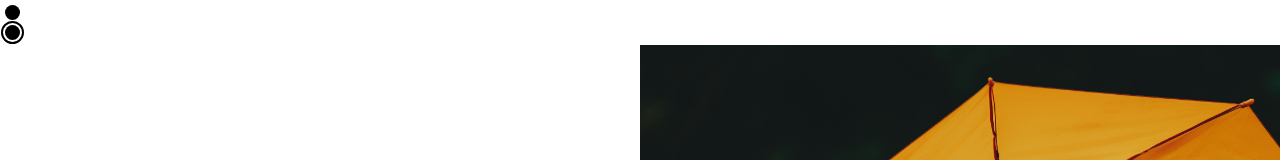
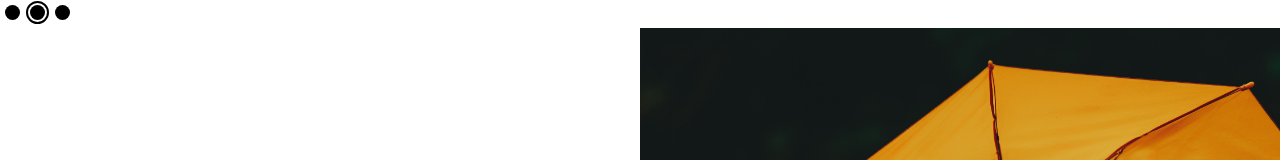
Before and after one commit to Djkde01/pufi-landing, a Next.js app: page / in a window 1280 px wide. Shown: the top 160 px of the page. Built offline with nearby package versions, Linux system fonts and the light colour scheme.

Commit message:
feat (DotsList Molecule)

```diff
--- a/components/atoms/DotSlider/DotSlider.jsx
+++ b/components/atoms/DotSlider/DotSlider.jsx
@@ -1,5 +1,5 @@
-function DotSlider({ selected }) {
-  return <div className={`dot ${selected ? "dot-selected" : ""}`} />;
+function DotSlider({ number }) {
+  return <div className={`dot ${number === 1 ? "dot-selected" : ""}`} />;
 }
 
 export default DotSlider;
--- a/components/atoms/DotSlider/DotSlider.module.scss
+++ b/components/atoms/DotSlider/DotSlider.module.scss
@@ -4,6 +4,7 @@
   height: 15px;
   width: 15px;
   margin: 5px;
+  display: inline-block;
 
   &:hover {
     cursor: pointer;
--- /dev/null
+++ b/components/molecules/DotsList/DotsList.jsx
@@ -0,0 +1,15 @@
+import DotSlider from "../../atoms/DotSlider/DotSlider";
+
+function DotsList() {
+  const renderDots = () => {
+    const dots = [];
+    for (let index = 0; index < 3; index += 1) {
+      dots.push(<DotSlider key={`dot-${index}`} number={index} />);
+    }
+    return dots;
+  };
+
+  return <span>{renderDots()}</span>;
+}
+
+export default DotsList;
--- /dev/null
+++ b/components/molecules/DotsList/DotsList.module.scss
@@ -0,0 +1,7 @@
+.dots {
+  display: flex;
+  justify-content: center;
+  padding: 20px 0;
+  position: relative;
+  z-index: 2;
+}
--- a/pages/index.jsx
+++ b/pages/index.jsx
@@ -1,5 +1,5 @@
 import Head from "next/head";
-import DotSlider from "../components/atoms/DotSlider/DotSlider";
+import DotsList from "../components/molecules/DotsList/DotsList";
 import ItemList from "../components/organisms/ItemList/ItemList";
 
 export default function Home() {
@@ -10,8 +10,7 @@ export default function Home() {
         <meta name="description" content="Generated by create next app" />
         <link rel="icon" href="/favicon.ico" />
       </Head>
-      <DotSlider />
-      <DotSlider selected />
+      <DotsList />
 
       <ItemList />
     </div>
--- a/styles/Main.scss
+++ b/styles/Main.scss
@@ -9,5 +9,6 @@
 //-- MOLECULES --
 
 @import "../components/molecules/Item/Item.module.scss";
+@import "../components/molecules/DotsList/DotsList.module.scss";
 
 //-- ORGANISMS
```
